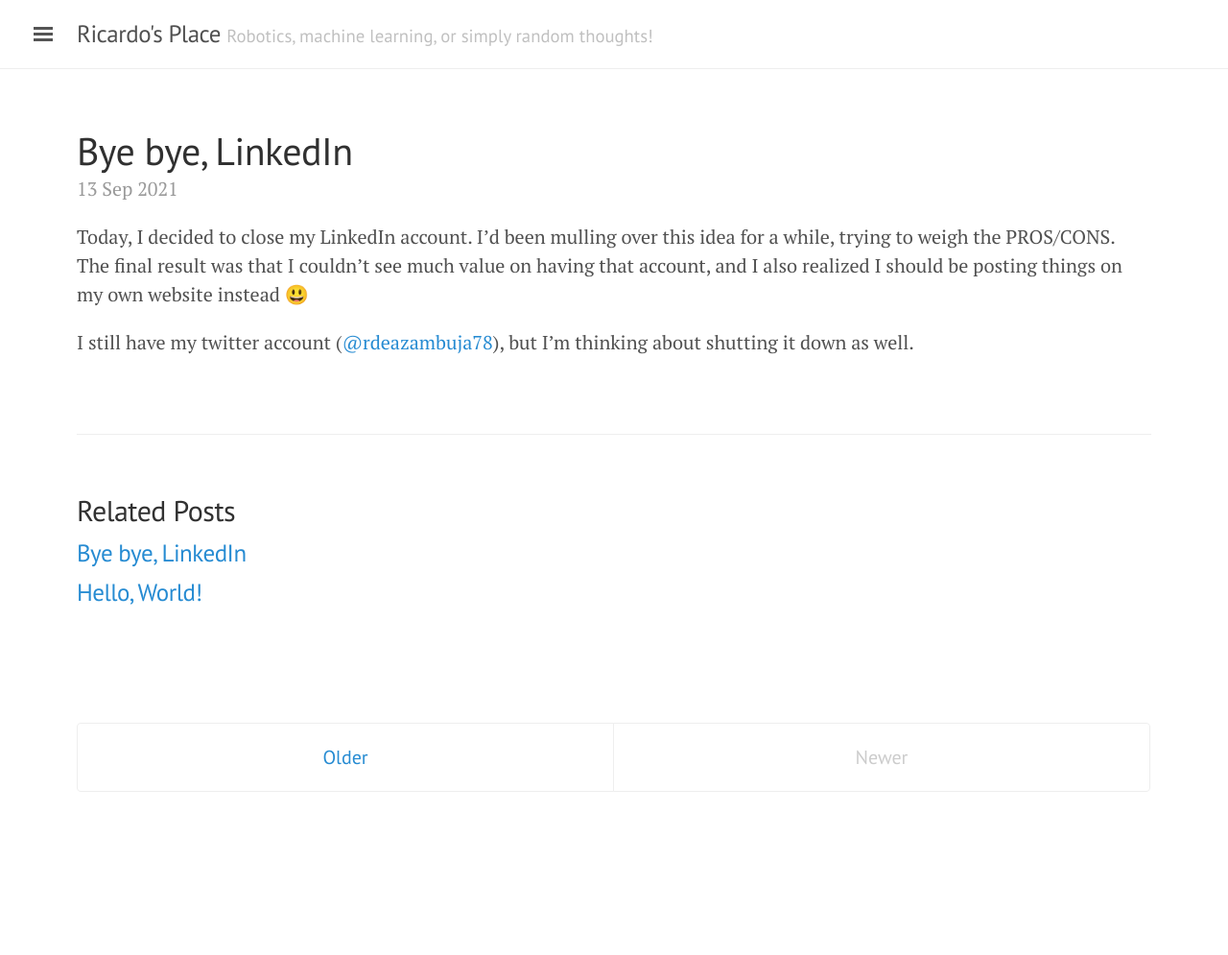
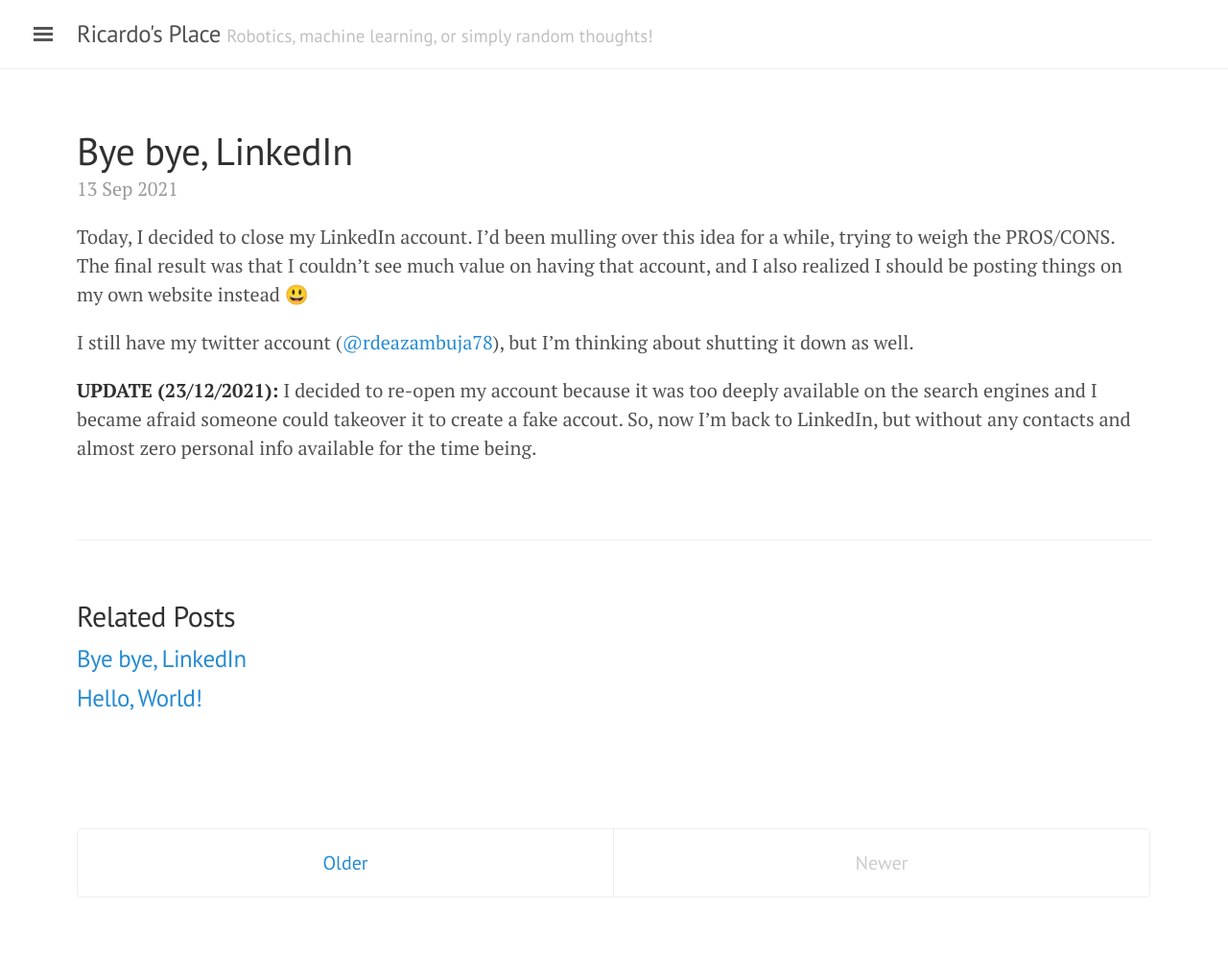
Before and after one commit to ricardodeazambuja/ricardodeazambuja.github.io, a Jekyll site: the page built from _posts/2021-09-13-byebyelinkedin.md, in a window 1280 px wide. Shown: the whole page at 96% size. Built offline with Jekyll 4.4.1, drawn with Linux system fonts in a browser that asks for light colours; emoji names are drawn with the system emoji font; before the commit the page ends 900 px from its top, so only the background shows below that.

Commit message:
Update on LinkedIn

```diff
--- a/_posts/2021-09-13-byebyelinkedin.md
+++ b/_posts/2021-09-13-byebyelinkedin.md
@@ -12,3 +12,6 @@
 
 
 I still have my twitter account ([@rdeazambuja78](https://twitter.com/rdeazambuja78)), but I'm thinking about shutting it down as well.
+
+**UPDATE (23/12/2021):**
+I decided to re-open my account because it was too deeply available on the search engines and I became afraid someone could takeover it to create a fake accout. So, now I'm back to LinkedIn, but without any contacts and almost zero personal info available for the time being.
```
